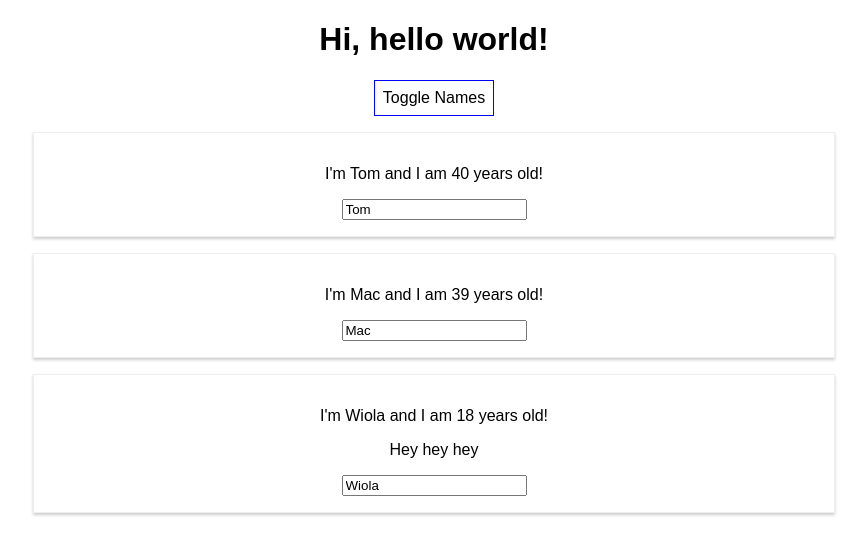
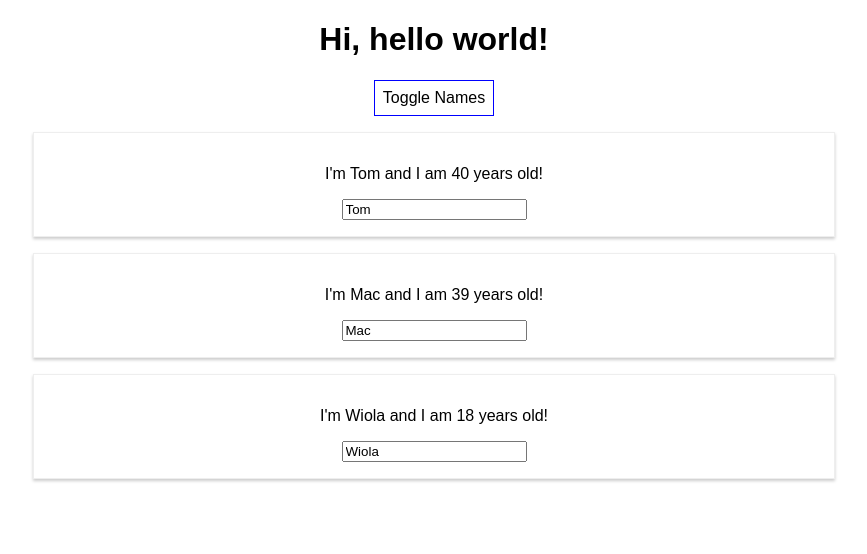
Before and after one commit to Tomasz-Kluczkowski/react-tutorial, a React (Create React App) app: page / in a window 1280 px wide. Both pictures are taken after a click on the button "Toggle Names". Shown: the top 554 px of the page, without its empty margins (206-1073 px from the left). Built offline with nearby package versions, Linux system fonts and the light colour scheme.

Commit message:
Working with list of components.

```diff
--- a/src/App.js
+++ b/src/App.js
@@ -5,35 +5,25 @@ import Person from './Person/Person';
 class App extends Component {
     state = {
         persons: [
-            {name: 'Tom', age: 40},
-            {name: 'Mac', age: 39},
-            {name: 'Wiola', age: 18},
+            {id: 1, name: 'Tom', age: 40},
+            {id: 2, name: 'Mac', age: 39},
+            {id: 3, name: 'Wiola', age: 18},
         ],
         showPersons: false,
     };
 
-    switchNameHandler = (newName) => {
-        this.setState(
-            {
-                persons: [
-                    {name: newName, age: 99},
-                    {name: 'Mac', age: 39},
-                    {name: 'Wiola', age: 17},
-                ]
-            }
-        )
+    deletePersonHandler = (index) => {
+        const persons = this.state.persons;
+        persons.splice(index, 1);
+        this.setState({persons: persons})
     };
 
-    nameChangedHandler = (event) => {
-        this.setState(
-            {
-                persons: [
-                    {name: event.target.value, age: 99},
-                    {name: 'Mac', age: 39},
-                    {name: 'Wiola', age: 17},
-                ]
-            }
-        )
+    nameChangedHandler = (event, id) => {
+        const personIndex = this.state.persons.findIndex(p => {
+            return p.id === id;
+        })
+        const person = {
+            ...this.state.persons[personIndex]};
 
     };
 
@@ -51,6 +41,23 @@ class App extends Component {
             cursor: 'pointer'
         };
 
+        let persons = null;
+
+        if (this.state.showPersons) {
+            persons = (
+                <div>
+                    {this.state.persons.map((person, index) => {
+                        return <Person
+                            click={() => this.deletePersonHandler(index)}
+                            name={person.name}
+                            age={person.age}
+                            key={person.id}
+                            changed={(event) => this.nameChangedHandler(event, person.id)}/>
+                    })}
+                </div>
+            )
+        }
+
         return (
             <div className="App">
                 <h1>Hi, hello world!</h1>
@@ -58,22 +65,7 @@ class App extends Component {
                     style={style}
                     onClick={this.togglePersonsHandler}>Toggle Names
                 </button>
-                {this.state.showPersons ?
-                    <div>
-                        <Person
-                            changedHandler={this.nameChangedHandler}
-                            name={this.state.persons[0].name}
-                            age={this.state.persons[0].age}/>
-                        <Person
-                            name={this.state.persons[1].name}
-                            age={this.state.persons[1].age}/>
-                        <Person
-                            clickHandler={() => this.switchNameHandler('Arrow function handler')}
-                            name={this.state.persons[2].name}
-                            age={this.state.persons[2].age}>Hey hey hey</Person>
-
-                    </div> : null
-                }
+                {persons}
             </div>
         );
     }
--- a/src/Person/Person.js
+++ b/src/Person/Person.js
@@ -5,7 +5,7 @@ import './Person.css';
 const person = (props) => {
     return (
         <div className="Person">
-            <p onClick={props.clickHandler}>I'm {props.name} and I am {props.age} years old!</p>
+            <p onClick={props.click}>I'm {props.name} and I am {props.age} years old!</p>
             <p>{props.children}</p>
             <input type="text" onChange={props.changedHandler} value={props.name}/>
         </div>
```
